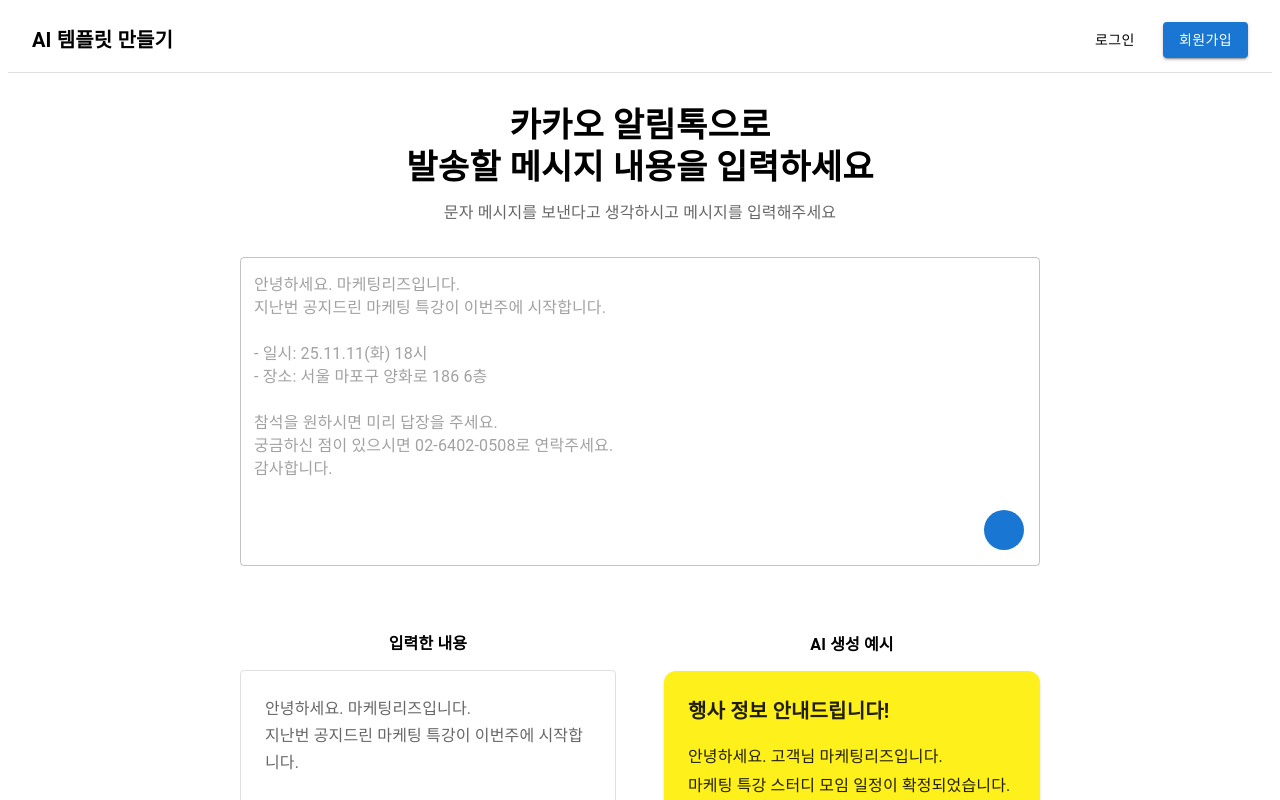
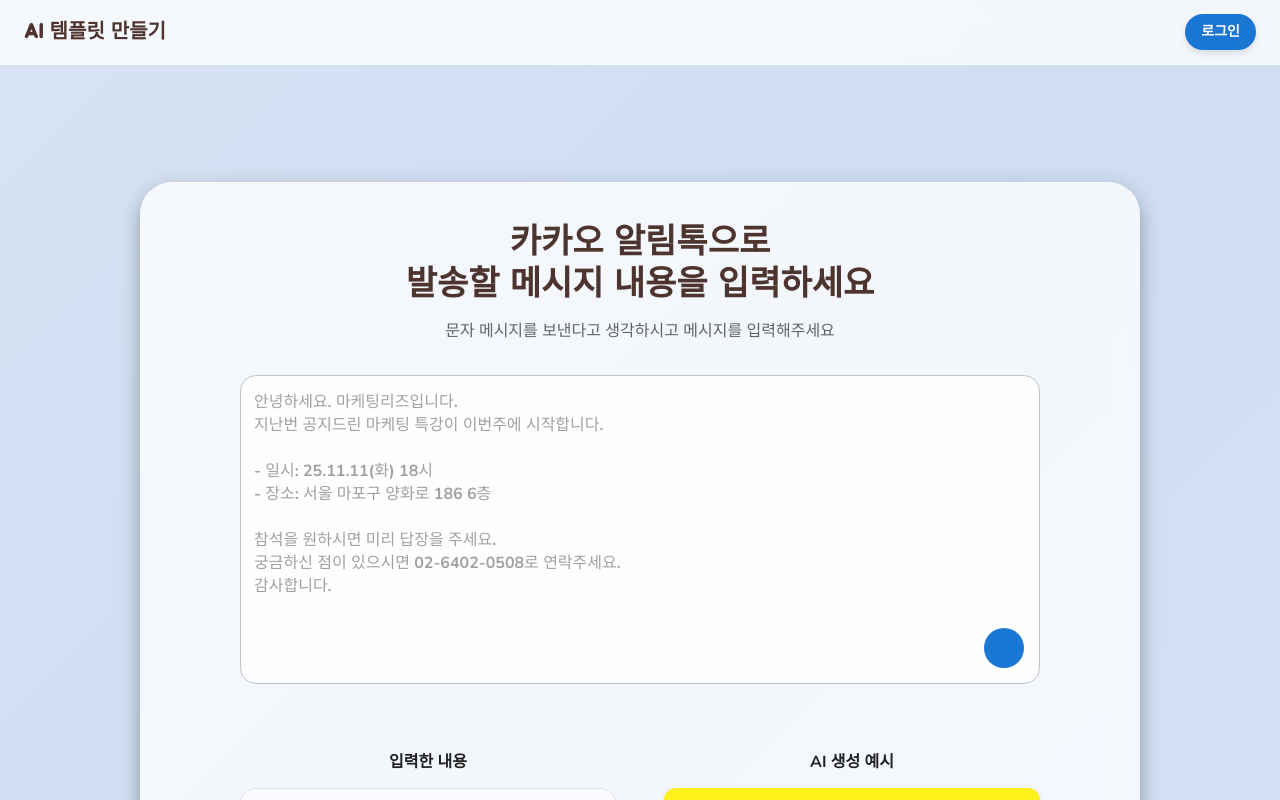
Before and after one commit to Kernel180-BE12/Final-1team-FE, a React (Vite) app: page /agent in a window 1280 px wide. Shown: the top 800 px of the page. Built offline with nearby package versions, Linux system fonts and the light colour scheme; no server answers; some icons are missing.

Commit message:
style: 로그인 페이지 UI 수정 및 axios 토큰 설정

```diff
--- a/src/components/PublicLayout.tsx
+++ b/src/components/PublicLayout.tsx
@@ -1,47 +1,105 @@
 import React from 'react';
-import { AppBar, Box, Button, Toolbar, Typography } from '@mui/material';
+import { AppBar, Box, Button, Toolbar, Typography, createTheme, ThemeProvider, CssBaseline, GlobalStyles } from '@mui/material';
 import { Outlet, useNavigate } from 'react-router-dom';
+import useAuthStore from '../store/useAuthStore';
 
+
+const interactiveTheme = createTheme({
+    palette: {
+        mode: 'light',
+        primary: { main: '#1976d2' },
+    },
+    typography: {
+        fontFamily: '"Jua", "Nunito", "Roboto", sans-serif',
+        h6: { fontWeight: 'bold' },
+    },
+    components: {
+        MuiButton: {
+            styleOverrides: {
+                root: {
+                    borderRadius: '999px',
+                    textTransform: 'none',
+                    fontWeight: 'bold',
+                    boxShadow: '0 4px 6px rgba(0,0,0,0.1)',
+                    transition: 'all 0.2s ease-in-out',
+                },
+            },
+        },
+    },
+});
 /**
- * @description 로그인을 하지 않은 사용자를 위한 공용 레이아웃입니다. (예: 메인 홈페이지)
+ * @description 로그인을 하지 않은 사용자를 위한 공용 레이아웃입니다.
  * @returns {React.ReactElement} PublicLayout 컴포넌트
  */
 const PublicLayout = () => {
+  const { isLoggedIn, logout } = useAuthStore();
   const navigate = useNavigate();
 
+  const handleLogout = (() => {
+    logout();
+    alert('로그아웃 되었습니다.');
+    navigate('/login');
+  })
+
   return (
+    <ThemeProvider theme={interactiveTheme}>
+        <CssBaseline />
+        <GlobalStyles styles={`
+            @import url('https://fonts.googleapis.com/css2?family=Jua&family=Nunito:wght@700&display=swap');
+            @keyframes animated-gradient { 0% { background-position: 0% 50%; } 50% { background-position: 100% 50%; } 100% { background-position: 0% 50%; } }
+            body {
+                background: linear-gradient(-45deg, #e0eafc, #cfdef3, #e7eaf6, #a7bfe8);
+                background-size: 400% 400%;
+                animation: animated-gradient 15s ease infinite;
+                min-height: 100vh;
+            }
+        `} />
         <Box sx={{ display: 'flex', flexDirection: 'column', minHeight: '100vh' }}>
         <AppBar
-        position="static"
+            position="fixed"
             sx={{
-          backgroundColor: 'white',
-          color: 'black',
+                background: 'rgba(255, 255, 255, 0.75)',
+                backdropFilter: 'blur(10px)',
+                color: '#4e342e',
                 boxShadow: 'none',
-          borderBottom: '1px solid #e0e0e0',
+                borderBottom: '1px solid rgba(255, 255, 255, 0.2)',
             }}
         >
             <Toolbar>
             <Typography
                 variant="h6"
                 component="div"
-            sx={{ flexGrow: 1, fontWeight: 'bold', cursor: 'pointer' }}
+                sx={{ flexGrow: 1, cursor: 'pointer' }}
                 onClick={() => navigate('/')}
             >
                 AI 템플릿 만들기
             </Typography>
-          <Button color="inherit" onClick={() => navigate('/login')}>
+            {isLoggedIn ? (
+            <>
+                <Button color="inherit" onClick={() => navigate('/spaces')}>내 스페이스</Button>
+                <Button color="inherit" onClick={handleLogout}>
+                로그아웃
+                </Button>
+            </>
+            ) : (
+            <Button variant="contained" onClick={() => navigate('/login')} sx={{ ml: 2 }}>
                 로그인
             </Button>
-          <Button variant="contained" onClick={() => navigate('/signup')} sx={{ ml: 2 }}>
+            )}
+            {/* <Button variant="contained" onClick={() => navigate('/register')} sx={{ ml: 2 }}>
                 회원가입
-          </Button>
+            </Button> */}
             </Toolbar>
         </AppBar>
-      <Box component="main" sx={{ flexGrow: 1 }}>
-        {/* 이 Outlet 부분에 /home, /about 같은 공개 페이지들이 렌더링됩니다. */}
+        <Box component="main" sx={{
+          flexGrow: 1,
+          pt: '150px',
+          pb: '80px',
+          px: { xs: 2, sm: 3, md: 4 },}}>
             <Outlet />
         </Box>
         </Box>
+    </ThemeProvider>
   );
 };
 
--- a/src/main.tsx
+++ b/src/main.tsx
@@ -2,6 +2,7 @@
 import React from 'react';
 import ReactDOM from 'react-dom/client';
 import App from './App.tsx';
+import axios from 'axios';
 
 // MSW를 비동기적으로 import하고 실행하는 함수
 async function enableMocking() {
@@ -12,7 +13,7 @@
 
   const { worker } = await import('./mocks/browser');
 
-   // onUnhandledRequest: 'bypass' 옵션을 주면
+  // onUnhandledRequest: 'bypass' 옵션을 주면
   // MSW가 처리하지 않는 요청(예: 실제 백엔드 일부 API)은 그대로 통과시킵니다.
   return worker.start({
     onUnhandledRequest: 'bypass',
@@ -21,6 +22,10 @@
 
 // enableMocking 함수를 실행하고, 완료되면 React 앱을 렌더링합니다.
 enableMocking().then(() => {
+  // React 앱이 렌더링되기 직전에 axios 전역 설정을 추가합니다.
+  // 앞으로 모든 axios 요청에 쿠키가 자동으로 포함됩니다.
+  axios.defaults.withCredentials = true;
+
   ReactDOM.createRoot(document.getElementById('root')!).render(
     <React.StrictMode>
       <App />
--- a/src/pages/AgentPage.tsx
+++ b/src/pages/AgentPage.tsx
@@ -1,7 +1,9 @@
-import React from 'react';
-import { Box, Typography, TextField, IconButton, Paper } from '@mui/material';
+import React, { useState } from 'react';
+import { Box, Typography, TextField, IconButton, Paper, createTheme, ThemeProvider, CssBaseline, GlobalStyles, Dialog, DialogActions, DialogContent, DialogContentText, DialogTitle, Button  } from '@mui/material';
 import ArrowUpwardIcon from '@mui/icons-material/ArrowUpward';
 import ArrowForwardIcon from '@mui/icons-material/ArrowForward';
+import { useNavigate } from 'react-router-dom';
+import useAuthStore from '../store/useAuthStore';
 
 // 사용자가 입력한 내용을 보여주기 위한 예시 데이터
 const userInputExample = `안녕하세요. 마케팅리즈입니다.
@@ -32,19 +34,109 @@
 감사합니다.`,
 };
 
-/**
- * @description AI 에이전트에게 사용자가 첫 요청을 보내는 페이지 컴포넌트입니다.
- * @returns {React.ReactElement} AgentPage 컴포넌트
- */
+const interactiveTheme = createTheme({
+    palette: {
+        mode: 'light',
+        primary: { main: '#1976d2' },
+    },
+    typography: {
+        fontFamily: '"Jua", "Nunito", "Roboto", sans-serif',
+        h4: { fontWeight: 700, color: '#4e342e' },
+        body1: { color: '#795548', fontFamily: '"Nunito", "Roboto", sans-serif' },
+        subtitle1: { fontFamily: '"Nunito", "Roboto", sans-serif', fontWeight: 'bold' },
+        body2: { color: '#795548' },
+    },
+    components: {
+        MuiButton: {
+            styleOverrides: {
+                root: {
+                    borderRadius: '999px',
+                    textTransform: 'none',
+                    fontWeight: 'bold',
+                    boxShadow: '0 4px 6px rgba(0,0,0,0.1)',
+                    transition: 'all 0.2s ease-in-out',
+                },
+            },
+        },
+    },
+});
+
+
 const AgentPage = () => {
+  const navigate = useNavigate();
+  const { isLoggedIn } = useAuthStore();
+  const [inputText, setInputText] = useState('');
+  const [dialogOpen, setDialogOpen] = useState(false);
+
+  const handleSend = () => {
+    if (isLoggedIn) {
+      if (!inputText.trim()) {
+        alert('전송할 메시지를 입력해주세요.');
+        return;
+      }
+
+      navigate('/suggestion', {
+        state: {
+          userInput: inputText, // 'userInput'이라는 이름으로 inputText 값을 전달
+        },
+      });
+    } else {
+      setDialogOpen(true);
+    }
+  };
+
+  const handleKeyDown = (event: React.KeyboardEvent) => {
+    // 조건: "Enter" 키를 눌렀고, "Shift" 키는 누르지 않았을 때
+    if (event.key === 'Enter' && !event.shiftKey) {
+      event.preventDefault();
+      handleSend();
+    }
+  };
+
+   const handleDialogClose = () => {
+    setDialogOpen(false);
+  };
+
+  // ★★★ Dialog에서 "로그인" 버튼을 눌렀을 때 실행될 함수 ★★★
+  const handleGoToLogin = () => {
+    setDialogOpen(false);
+    navigate('/login');
+  };
+
   return (
+    <ThemeProvider theme={interactiveTheme}>
+        <CssBaseline />
+        <GlobalStyles styles={`
+            @import url('https://fonts.googleapis.com/css2?family=Jua&family=Nunito:wght@700&display=swap');
+            @keyframes animated-gradient { 0% { background-position: 0% 50%; } 50% { background-position: 100% 50%; } 100% { background-position: 0% 50%; } }
+            body { background: linear-gradient(-45deg, #e0eafc, #cfdef3, #e7eaf6, #a7bfe8); background-size: 400% 400%; animation: animated-gradient 15s ease infinite; }
+        `} />
+        <Box
+            sx={{ display: 'flex', justifyContent: 'center', alignItems: 'center', minHeight: '100vh', p: 4 }}
+        >
+            <Paper
+                elevation={12}
+                sx={{
+                    width: '100%',
+                    maxWidth: '1000px',
+                    background: 'rgba(255, 255, 255, 0.75)',
+                    backdropFilter: 'blur(12px)',
+                    border: '1px solid rgba(255, 255, 255, 0.2)',
+                    borderRadius: '32px',
+                    p: { xs: 3, sm: 5 },
+                    transition: 'transform 0.3s ease-in-out, box-shadow 0.3s ease-in-out',
+                    '&:hover': {
+                        transform: 'translateY(-10px)',
+                        boxShadow: '0 20px 40px rgba(0,0,0,0.15)',
+                    }
+                }}
+            >
                 <Box
                     sx={{
                         display: 'flex',
                         flexDirection: 'column',
                         alignItems: 'center',
                         gap: 4,
-        p: 4,
                     }}
                 >
                     {/* 1. 상단 타이틀 및 입력창 영역 */}
@@ -64,11 +156,19 @@
                                 placeholder={userInputExample}
                                 variant="outlined"
                                 fullWidth
+                                value={inputText}
+                                onChange={(e) => setInputText(e.target.value)}
+                                onKeyDown={handleKeyDown}
                                 sx={{
-              backgroundColor: 'white',
+                                    backgroundColor: 'rgba(255,255,255,0.8)',
+                                    borderRadius: '16px',
+                                    '& .MuiOutlinedInput-root': {
+                                        borderRadius: '16px',
+                                    }
                                 }}
                             />
                             <IconButton
+                                onClick={handleSend}
                                 sx={{
                                     position: 'absolute',
                                     right: 16,
@@ -77,7 +177,9 @@
                                     color: 'white',
                                     '&:hover': {
                                         backgroundColor: 'primary.dark',
+                                        transform: 'scale(1.1)'
                                     },
+                                    transition: 'transform 0.2s'
                                 }}
                             >
                                 <ArrowUpwardIcon />
@@ -86,12 +188,9 @@
                     </Box>
 
                     {/* 2. 하단 예시 비교 영역 */}
-      {/* [수정] 전체 너비를 위쪽 TextField와 맞추기 위해 maxWidth를 800px로 설정합니다. */}
                     <Box sx={{ display: 'flex', alignItems: 'center', gap: 2, width: '100%', maxWidth: '800px', mt: 4 }}>
-
                         {/* 왼쪽: 입력한 내용 영역 */}
                         <Box sx={{ flex: 1, display: 'flex', flexDirection: 'column' }}>
-          {/* [수정] 제목을 Paper 바깥으로 뺐습니다. */}
                             <Typography variant="subtitle1" sx={{ fontWeight: 'bold', mb: 1.5, textAlign: 'center' }}>
                                 입력한 내용
                             </Typography>
@@ -102,6 +201,8 @@
                                     borderColor: '#e0e0e0',
                                     height: '40vh',
                                     overflowY: 'auto',
+                                    borderRadius: '16px',
+                                    backgroundColor: 'rgba(255,255,255,0.5)'
                                 }}
                             >
                                 <Typography sx={{ whiteSpace: 'pre-wrap', lineHeight: 1.7, color: 'text.secondary' }}>
@@ -115,7 +216,6 @@
 
                         {/* 오른쪽: AI 생성 예시 영역 */}
                         <Box sx={{ flex: 1, display: 'flex', flexDirection: 'column' }}>
-          {/* [수정] 제목을 Paper 바깥으로 뺐습니다. */}
                             <Typography variant="subtitle1" sx={{ fontWeight: 'bold', mb: 1.5, textAlign: 'center' }}>
                                 AI 생성 예시
                             </Typography>
@@ -125,7 +225,7 @@
                                     backgroundColor: '#fef01b',
                                     borderRadius: '12px',
                                     height: '40vh',
-              overflowY: 'auto',
+                                    overflow: 'hidden',
                                 }}
                             >
                                 <Typography variant="h6" sx={{ fontWeight: 'bold', mb: 2 }}>
@@ -138,6 +238,33 @@
                         </Box>
                     </Box>
                 </Box>
+            </Paper>
+        </Box>
+
+      {/* ★★★ 5. Dialog 컴포넌트를 렌더링합니다. ★★★ */}
+      <Dialog
+        open={dialogOpen}
+        onClose={handleDialogClose} // 배경 클릭이나 ESC 키로 닫힐 때 호출
+        aria-labelledby="alert-dialog-title"
+        aria-describedby="alert-dialog-description"
+      >
+        <DialogTitle id="alert-dialog-title">
+          {"로그인이 필요한 기능입니다."}
+        </DialogTitle>
+        <DialogContent>
+          <DialogContentText id="alert-dialog-description">
+            작성하신 내용을 저장하고 AI 제안을 받으려면 로그인이 필요합니다.
+            로그인 페이지로 이동하시겠습니까?
+          </DialogContentText>
+        </DialogContent>
+        <DialogActions>
+          <Button onClick={handleDialogClose}>닫기</Button>
+          <Button onClick={handleGoToLogin} variant="contained" autoFocus>
+            로그인하러 가기
+          </Button>
+        </DialogActions>
+      </Dialog>
+    </ThemeProvider>
   );
 };
 
--- a/src/pages/LoginPage.tsx
+++ b/src/pages/LoginPage.tsx
@@ -97,7 +97,9 @@
 
         if (response.status === 200) {
         console.log('로그인 성공! 서버 응답:', response.data);
-        login();
+        // Swagger 문서에 따르면 응답 데이터는 { userId: number, username: string } 형태입니다.
+        const userInfo = response.data;
+        login(userInfo);
         navigate('/agent');
         }
     } catch (error) {
--- a/src/store/useAuthStore.ts
+++ b/src/store/useAuthStore.ts
@@ -1,22 +1,47 @@
 import { create } from 'zustand';
+import { persist } from 'zustand/middleware';
+import axios from 'axios';
 
-// 이 스토어(게시판)에 어떤 정보가 있는지 타입을 정의합니다.
-interface AuthState {
-  isLoggedIn: boolean; // 로그인 상태 (참/거짓)
-  login: () => void;    // 로그인 상태로 바꾸는 함수
-  logout: () => void;   // 로그아웃 상태로 바꾸는 함수
+interface User {
+  userId: number;
+  username: string;
 }
 
-/**
- * @description 앱 전체의 로그인 상태를 관리하는 Zustand 스토어입니다.
- */
-const useAuthStore = create<AuthState>((set) => ({
-  // 초기 상태는 로그아웃된 상태(false)입니다.
-  isLoggedIn: false,
-  // login 함수를 호출하면, isLoggedIn을 true로 변경합니다.
-  login: () => set({ isLoggedIn: true }),
-  // logout 함수를 호출하면, isLoggedIn을 false로 변경합니다.
-  logout: () => set({ isLoggedIn: false }),
-}));
+interface AuthState {
+  isLoggedIn: boolean;
+  user: User | null;
+  login: (userInfo: User) => void;
+  logout: () => Promise<void>;
+}
+
+const useAuthStore = create<AuthState>()(
+  persist(
+    (set) => ({
+      isLoggedIn: false,
+      user: null,
+
+      // login 함수: 로그인 성공 시 호출되며, 사용자 정보와 로그인 상태를 업데이트합니다.
+      login: (userInfo: User) => set({ isLoggedIn: true, user: userInfo }),
+
+
+      logout: async () => {
+        try {
+          // 서버에 로그아웃 API를 호출하여 서버 측 세션을 만료시킵니다.
+          await axios.post('/api/user/logout');
+        } catch (error) {
+          // 로그아웃 API 호출에 실패하더라도, 클라이언트 측의 상태는 초기화하는 것이
+          // 사용자 경험에 더 좋습니다.
+          console.error('로그아웃 API 호출 실패:', error);
+        } finally {
+          // API 호출 성공/실패 여부와 관계없이 클라이언트의 상태를 초기화합니다.
+          set({ isLoggedIn: false, user: null });
+        }
+      },
+    }),
+    {
+      name: 'auth-storage',
+    }
+  )
+);
 
 export default useAuthStore;
```
Lines whose indentation alone changed are shown as unchanged.
